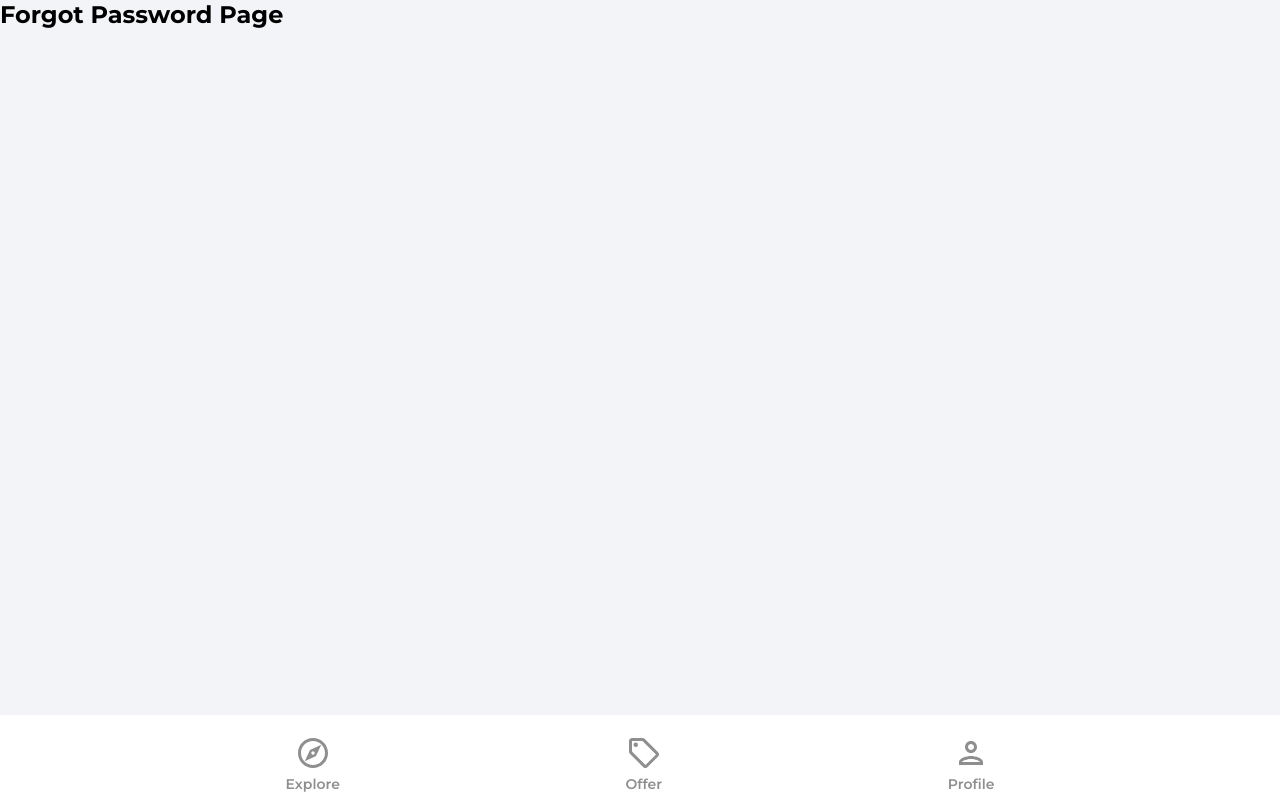
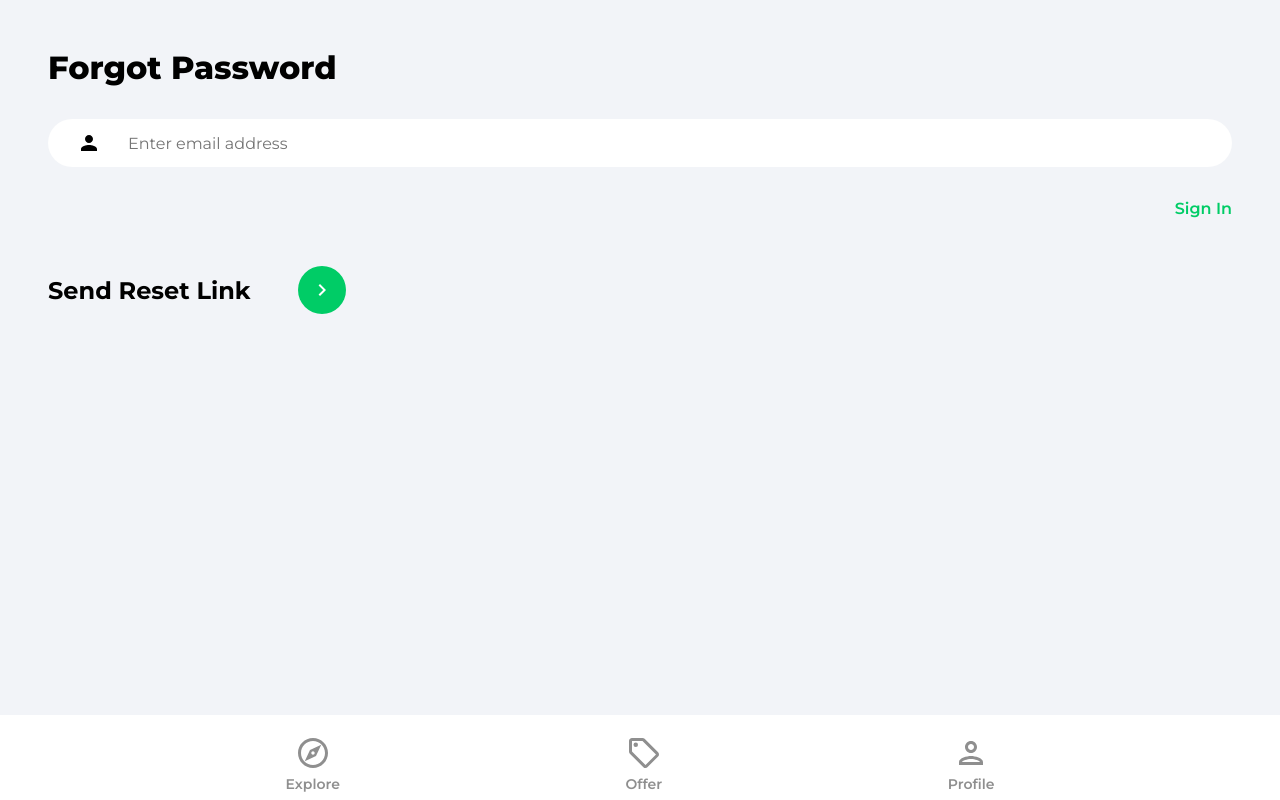
Before and after one commit to it27427/house-marketplace-app, a React (Vite) app: page /forgot-password in a window 1280 px wide. Built offline with nearby package versions, Linux system fonts and the light colour scheme.

Commit message:
ForgotPassword Markup Completed

```diff
--- a/src/pages/ForgotPassword.jsx
+++ b/src/pages/ForgotPassword.jsx
@@ -5,13 +5,43 @@ import { toast } from 'react-toastify';
 import { ReactComponent as ArrowRightIcon } from '@/assets/images/svg/keyboardArrowRightIcon.svg';
 
 const ForgotPassword = () => {
+  const [email, setEmail] = useState('');
+
   const handleChange = (e) => {};
 
-  const handleSubmit = (e) => {};
+  const handleSubmit = (e) => {
+    e.preventDefault();
+  };
 
   return (
-    <div>
-      <h2>Forgot Password Page</h2>
+    <div className='pageContainer'>
+      <header className='loginHeader'>
+        <h4 className='pageHeader'>Forgot Password</h4>
+      </header>
+
+      <main>
+        <form onSubmit={handleSubmit}>
+          <input
+            type='email'
+            placeholder='Enter email address'
+            id='email'
+            className='emailInput'
+            value={email}
+            onChange={handleChange}
+          />
+
+          <Link to='/sign-in' className='forgotPasswordLink'>
+            Sign In
+          </Link>
+
+          <div className='signInBar'>
+            <p className='signInText'>Send Reset Link</p>
+            <button type='submit' className='signInButton'>
+              <ArrowRightIcon fill='#ffffff' width='24px' height='24px' />
+            </button>
+          </div>
+        </form>
+      </main>
     </div>
   );
 };
```
